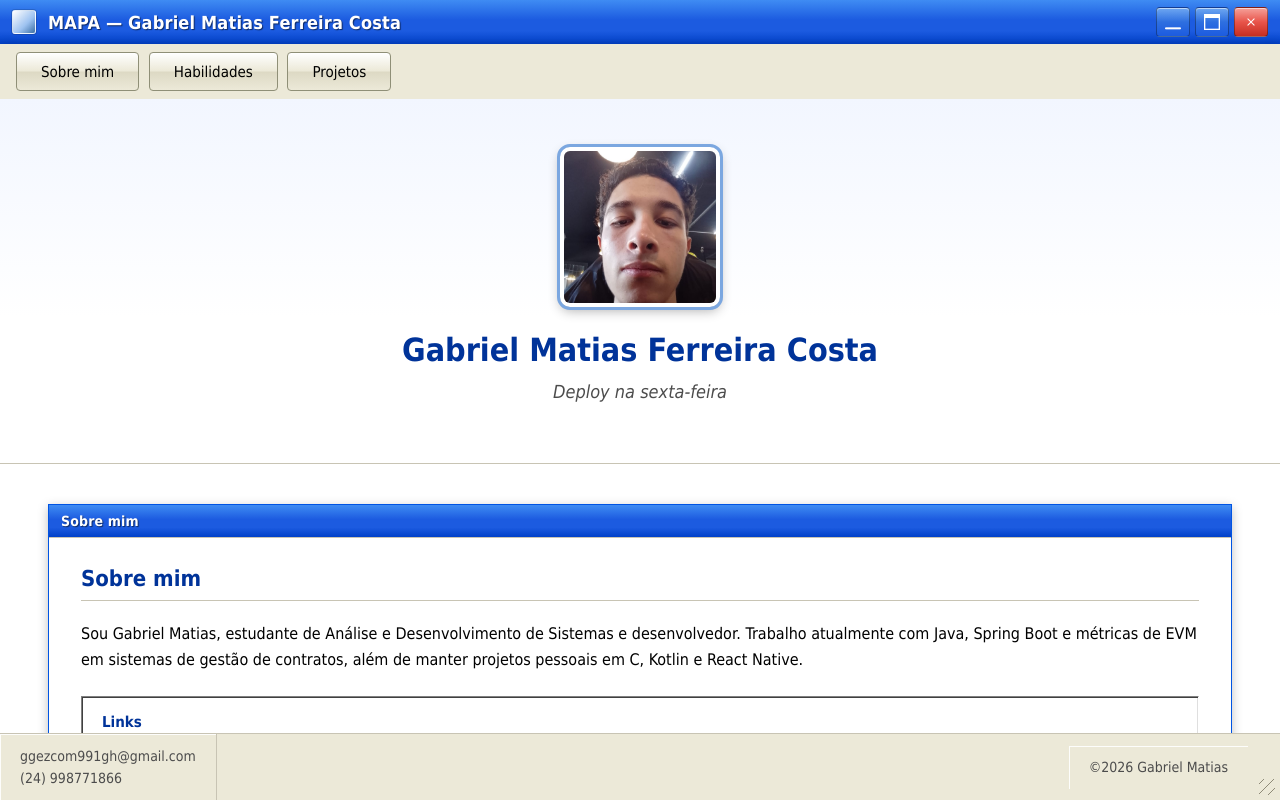
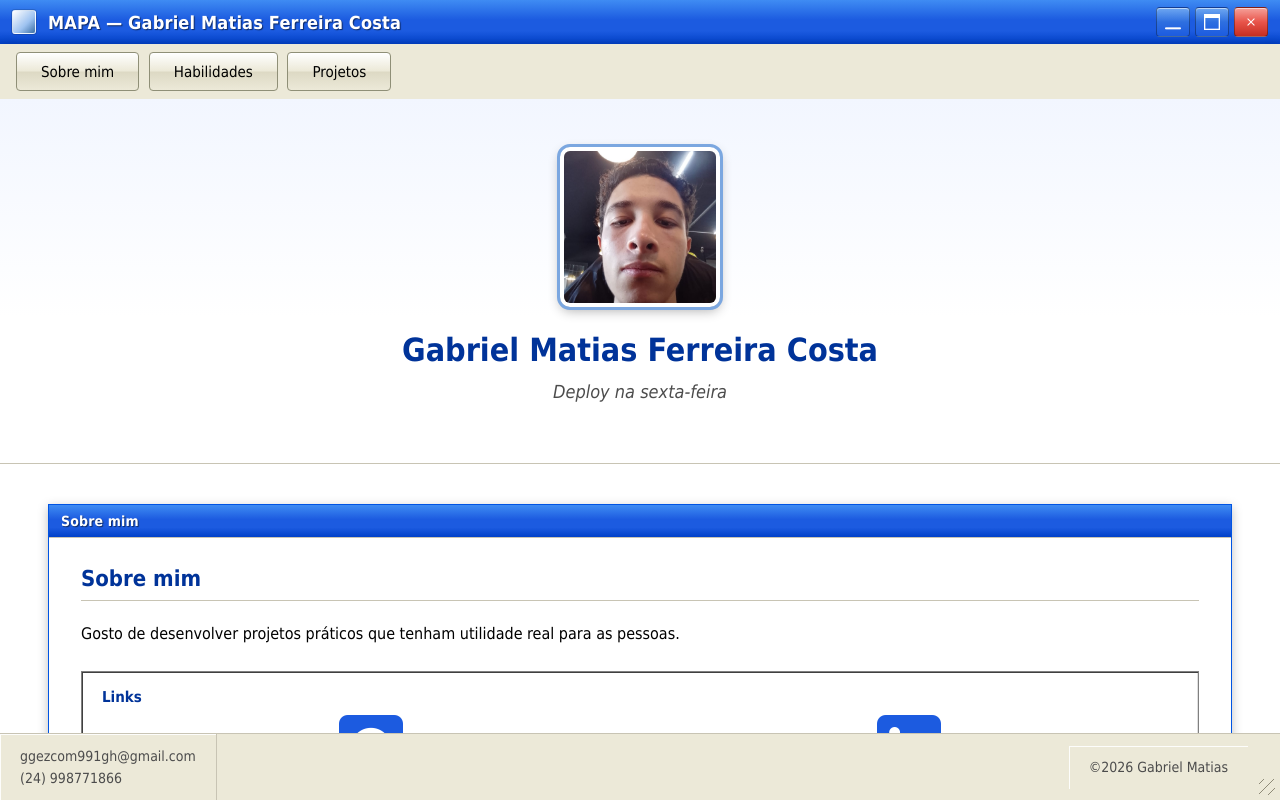
Before and after one commit to GabrielMFC/MAPA, a plain HTML site: page index.html in a window 1280 px wide. Drawn offline with Linux system fonts and the light colour scheme.

Commit message:
Ajustando a seção de links do sobre mim.

```diff
--- a/src/pages/aboutMe.html
+++ b/src/pages/aboutMe.html
@@ -3,17 +3,14 @@
   <div class="page-body">
     <h1>Sobre mim</h1>
     <p>
-      Sou Gabriel Matias, estudante de Análise e Desenvolvimento de Sistemas
-      e desenvolvedor. Trabalho atualmente com Java, Spring Boot e métricas
-      de EVM em sistemas de gestão de contratos, além de manter projetos
-      pessoais em C, Kotlin e React Native.
+      Gosto de desenvolver projetos práticos que tenham utilidade real para as pessoas.
     </p>
 
     <aside aria-label="Links de contato">
       <h2>Links</h2>
       <ul>
-        <li><a href="https://github.com/SEU_USUARIO" target="_blank" rel="noopener noreferrer">GitHub</a></li>
-        <li><a href="https://linkedin.com/in/SEU_USUARIO" target="_blank" rel="noopener noreferrer">LinkedIn</a></li>
+        <li><a href="https://github.com/gabrielmfc" target="_blank" rel="noopener noreferrer"><img src="../../assets/github.png" alt=""></a></li>
+        <li><a href="https://linkedin.com/in/gabriel-matias-ferreira-costa" target="_blank" rel="noopener noreferrer"><img src="../../assets/linkedin.png" alt=""></a></li>
       </ul>
     </aside>
 
--- a/src/styles/pages.css
+++ b/src/styles/pages.css
@@ -58,10 +58,7 @@
 .page-body aside,
 .page-body ul {
   background: #fff;
-  border-top: 1px solid #808080;
-  border-left: 1px solid #808080;
-  border-right: 1px solid #fff;
-  border-bottom: 1px solid #fff;
+  border: 1px solid #808080;
   box-shadow:
     inset 1px 1px 0 #404040,
     inset -1px -1px 0 #dfdfdf;
@@ -81,10 +78,6 @@
   background: transparent;
 }
 
-.page-body aside li + li {
-  margin-top: 0.4rem;
-}
-
 .page-body aside a {
   color: #0040c8;
   text-decoration: none;
@@ -94,6 +87,14 @@
   text-decoration: underline;
 }
 
+aside > ul {
+  width: 100%;
+  display: flex;
+  justify-content: space-around;
+  align-items: center;
+  flex-direction: row;
+}
+
 .feedback-section {
   width: 100%;
   display: flex;
@@ -101,14 +102,11 @@
   flex-direction: column;
   margin-top: 3%;
   background: #fff;
-  border-top: 1px solid #808080;
-  border-left: 1px solid #808080;
-  border-right: 1px solid #fff;
-  border-bottom: 1px solid #fff;
+  border: 1px solid #808080;
   box-shadow:
     inset 1px 1px 0 #404040,
     inset -1px -1px 0 #dfdfdf;
-  padding: 0.5% 1% 0% 1%;
+  padding: 0.5% 1% 2% 1%;
 }
 
 .feedback-section > h1 {
```
Also changed, not shown: package.json (deleted, +0 -23 lines), assets/github.png (added), assets/linkedin.png (added), 1 other file.
